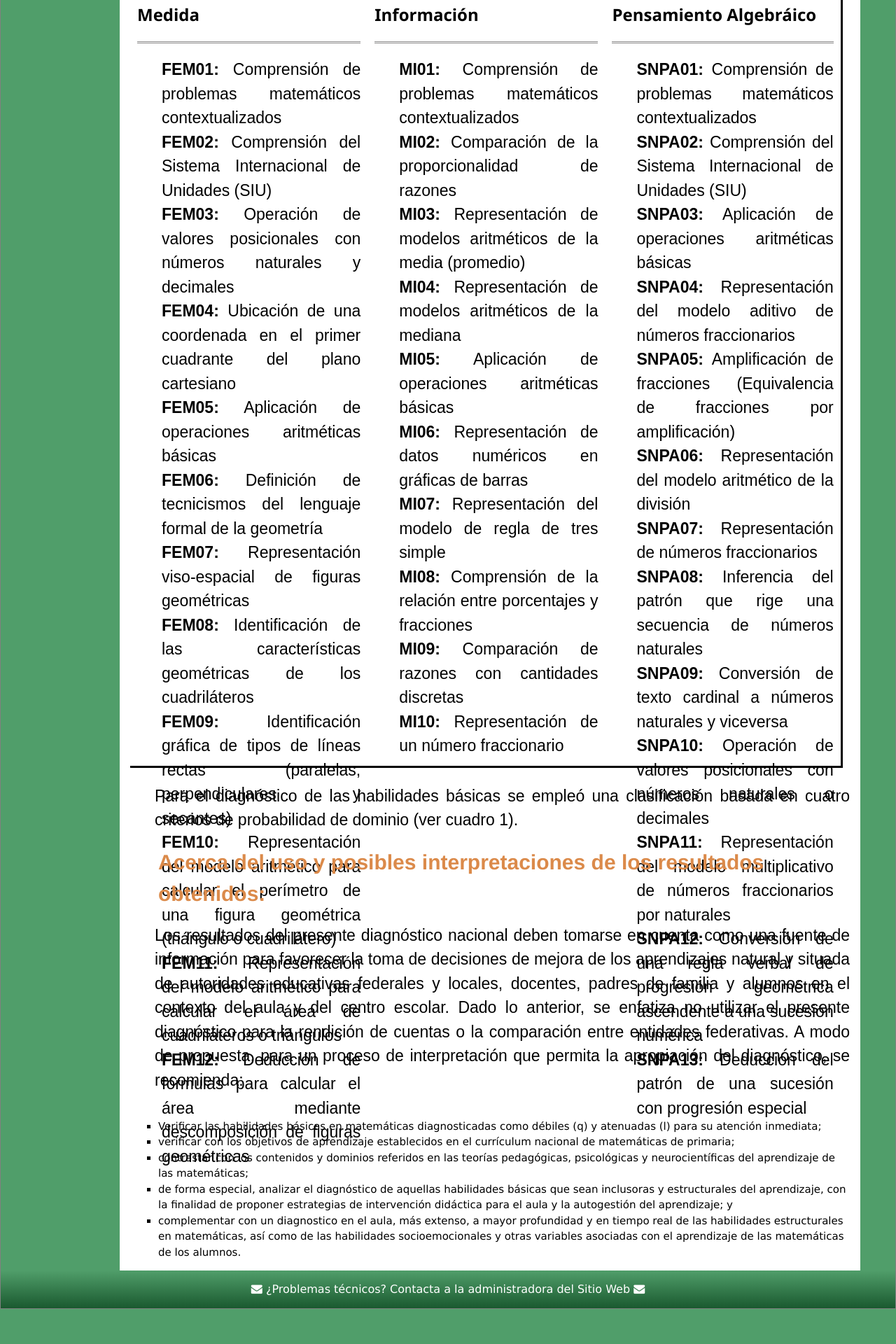
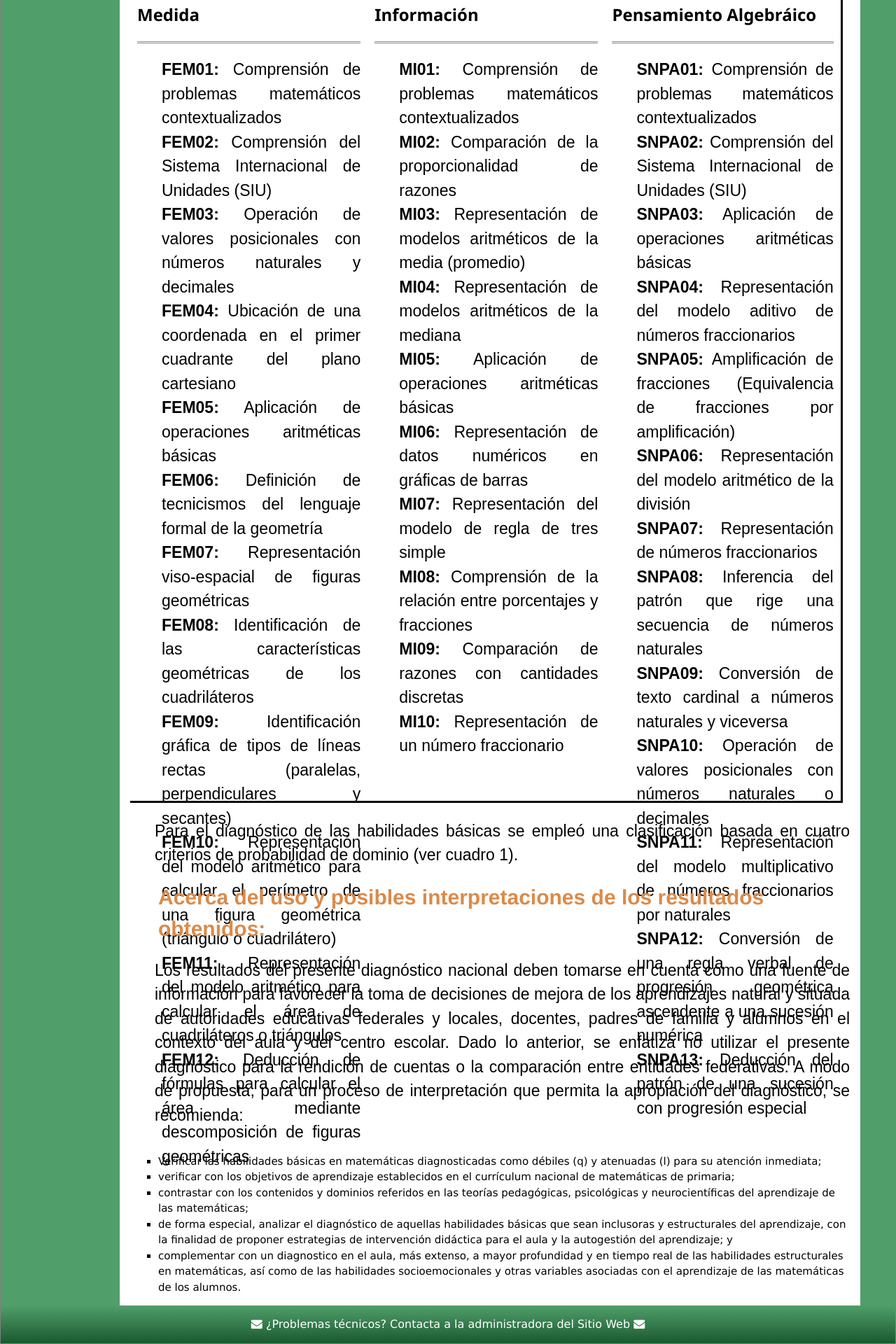
Before and after one commit to rimedie/rimedie.github.io, a Jekyll site: the page built from 1_InfogDetalles.html, in a window 1280 px wide. Shown: the part 2079-3999 px from the top of the page at 70% size. Built offline with Jekyll 4.4.1, drawn with Linux system fonts in a browser that asks for light colours; before the commit the page ends 3949 px from its top, so only the background shows below that.

Commit message:
Update 1_InfogDetalles.html

```diff
--- a/1_InfogDetalles.html
+++ b/1_InfogDetalles.html
@@ -37,7 +37,7 @@
   <div class="column middle" style="background-color:#000000; height:70px;">
 	  <center><h2 style="color: #f2f2f2;"><b>Ejes Temáticos</b></h2></center>
   </div>
-<div class="column left" style="text-align: justify; background: white;  height:1150px; border-bottom: 3px solid black;">
+<div class="column left" style="text-align: justify; background: white;  height:1200px; border-bottom: 3px solid black;">
     <h3><b>1: Forma, Espacio y Medida</b></h3>
 	   <hr class="style2">
 	    <p><b>FEM01:</b> Comprensión de problemas matemáticos contextualizados </p>
@@ -53,7 +53,7 @@
 	    <p><b>FEM11:</b> Representación del modelo aritmético para calcular el área de cuadriláteros o triángulos </p>
 	    <p><b>FEM12:</b> Deducción de fórmulas para calcular el área mediante descomposición de figuras geométricas</p>
 </div>
-  <div class="column left" style="text-align: justify; background: white;  height:1150px; border-bottom: 3px solid black;">
+  <div class="column left" style="text-align: justify; background: white;  height:1200px; border-bottom: 3px solid black;">
     <h3><b>2: Manejo de la Información</b></h3>
 	   <hr class="style2">
 	    <p><b>MI01:</b> Comprensión de problemas matemáticos contextualizados</p>
@@ -67,7 +67,7 @@
 	    <p><b>MI09:</b> Comparación de razones con cantidades discretas </p>
 	    <p><b>MI10:</b> Representación de un número fraccionario</p>
 </div>
-  <div class="column right" style="text-align: justify; background: white;  height:1150px;  border-right: 3px solid black; border-bottom: 3px solid black;">
+  <div class="column right" style="text-align: justify; background: white;  height:1200px;  border-right: 3px solid black; border-bottom: 3px solid black;">
 	<h3><b>3: Sentido Numérico y Pensamiento Algebráico</b></h3>
 	  <hr class="style2">
 	    <p><b>SNPA01:</b> Comprensión de problemas matemáticos contextualizados </p>
```
